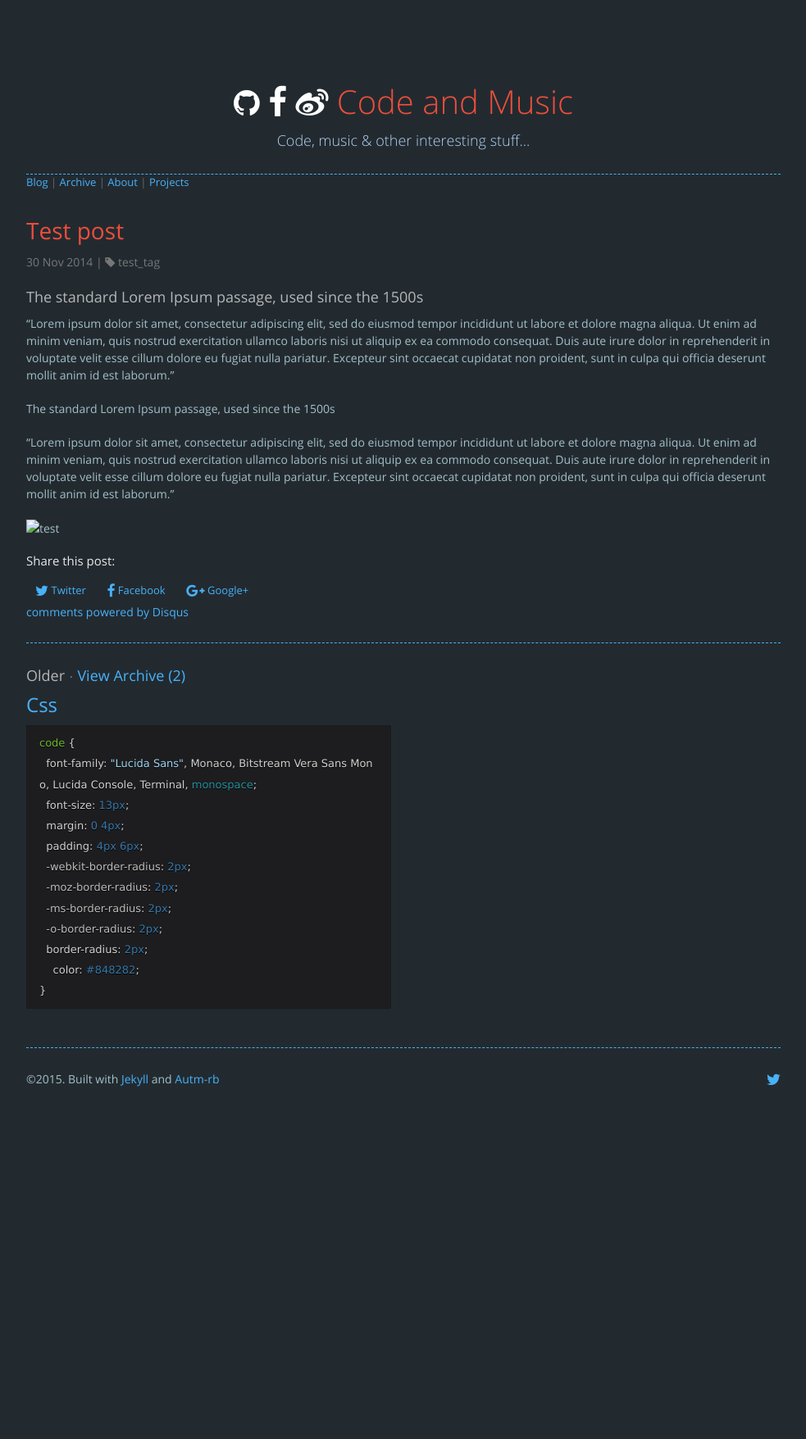
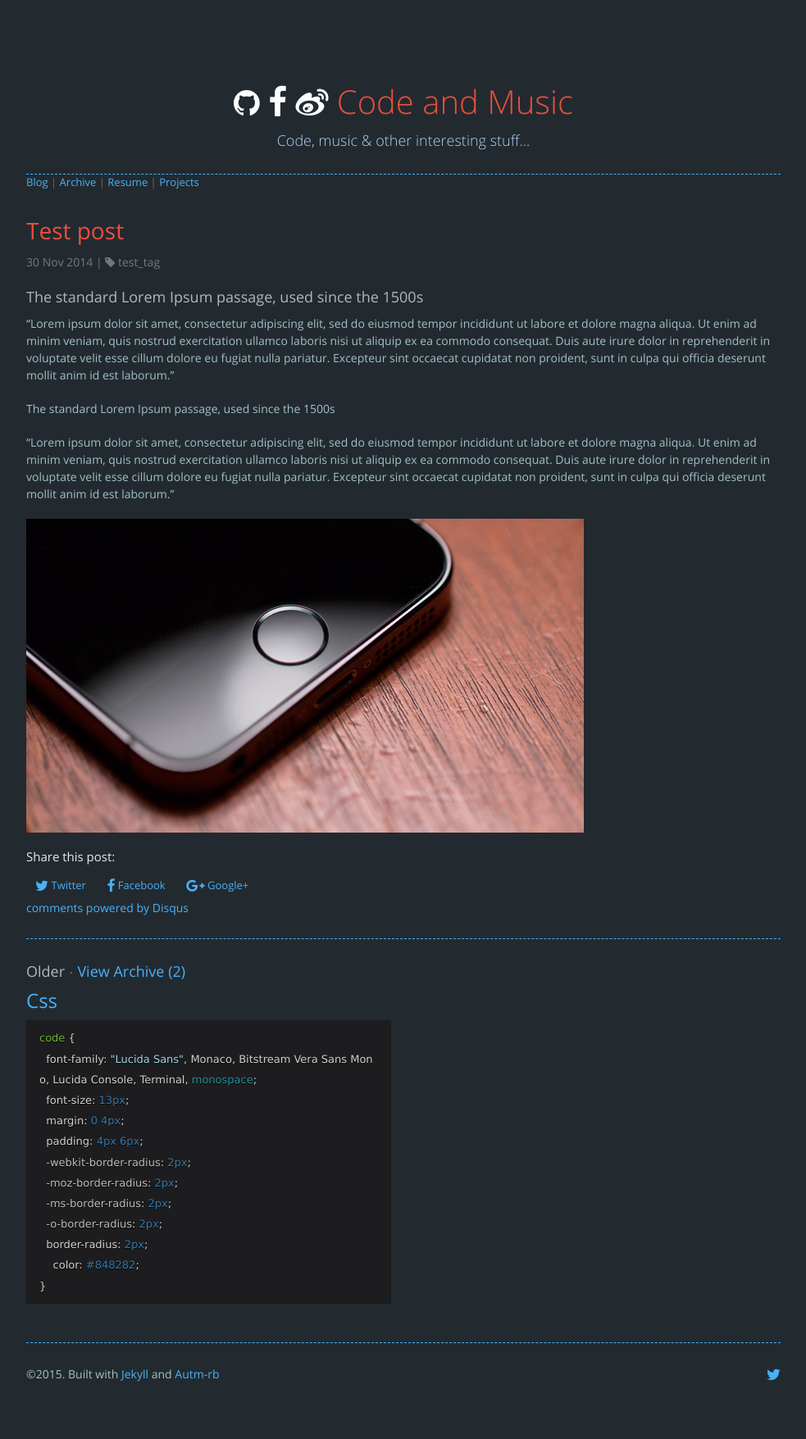
Before and after one commit to LookRain/lookrain.github.io, a Jekyll site: the page built from _posts/2014-11-30-testtest.md, in a window 1280 px wide. Shown: the whole page at 82% size, without its empty margins (148-1131 px from the left). Built offline with Jekyll 4.4.1, drawn with Linux system fonts in a browser that asks for light colours; nearby versions of some CDN libraries; comment, search, counter and statistics services are not loaded; before the commit the page ends 1396 px from its top, so only the background shows below that.

Commit message:
Revert "updated content"
This reverts commit 8bee00d0be8eecf5db6e9ba5013859d725a480fa.

```diff
--- a/_includes/nav-links.html
+++ b/_includes/nav-links.html
@@ -1,7 +1,7 @@
 <span class="credits left">
   <a href="{{ "/blog" | prepend:site.baseurl }}">Blog</a> |
   <a href="{{ "/archive" | prepend:site.baseurl }}">Archive</a> |
-  <a href="{{ "/resume" | prepend:site.baseurl }}">About</a> |
+  <a href="{{ "/resume" | prepend:site.baseurl }}">Resume</a> |
   <a href="{{ "/projects" | prepend:site.baseurl }}">Projects</a>
 </span>
 
--- a/_layouts/projects.html
+++ b/_layouts/projects.html
@@ -8,7 +8,7 @@
     <link rel="stylesheet" href="{{"/public/stylesheets/styles.css" | prepend:site.baseurl }}">
     <link href="//maxcdn.bootstrapcdn.com/font-awesome/4.4.0/css/font-awesome.min.css" rel="stylesheet">
     <link rel="canonical" href="{{ page.url | replace:'index.html','' | prepend: site.baseurl | prepend: site.url }}">
-    <link rel="icon" type="image/x-icon"  href="{{ "images/local/favicon.ico" | prepend:site.baseurl }}" />
+    <link rel="icon" type="image/x-icon"  href="{{ "/favicon.ico" | prepend:site.baseurl }}" />
     <title>{% if page.title %}{{ page.title }} | {% endif %}{{ site.title }}</title>
     <!--[if lt IE 9]>
       <script src="https://oss.maxcdn.com/html5shiv/3.7.2/html5shiv.min.js"></script>
```
Also changed, not shown: images/local/colorsp.png (added), images/local/favicon.ico (deleted), images/local/fingerkey-1.jpg (added), images/local/profile.jpg (deleted).
